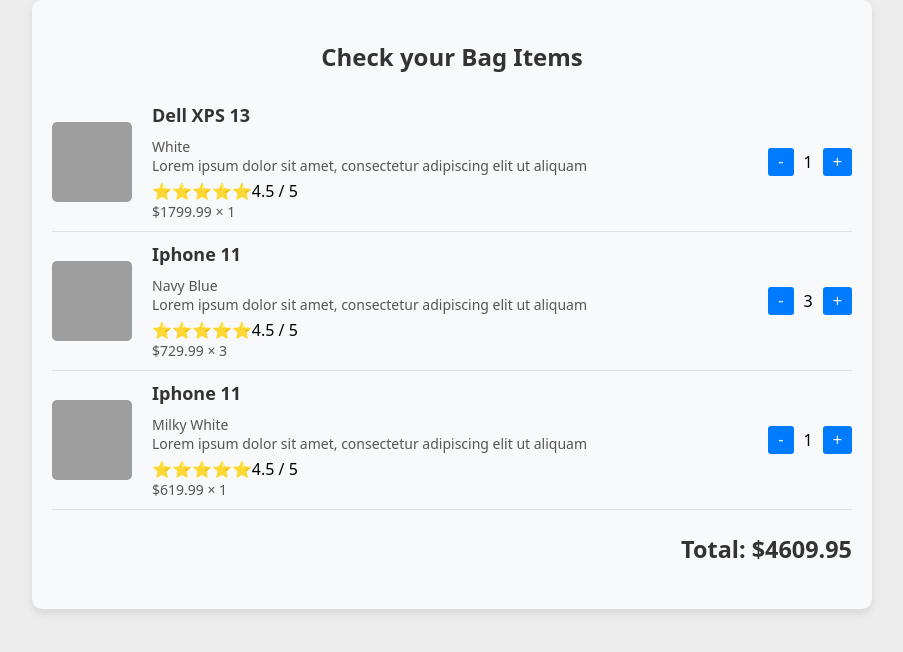
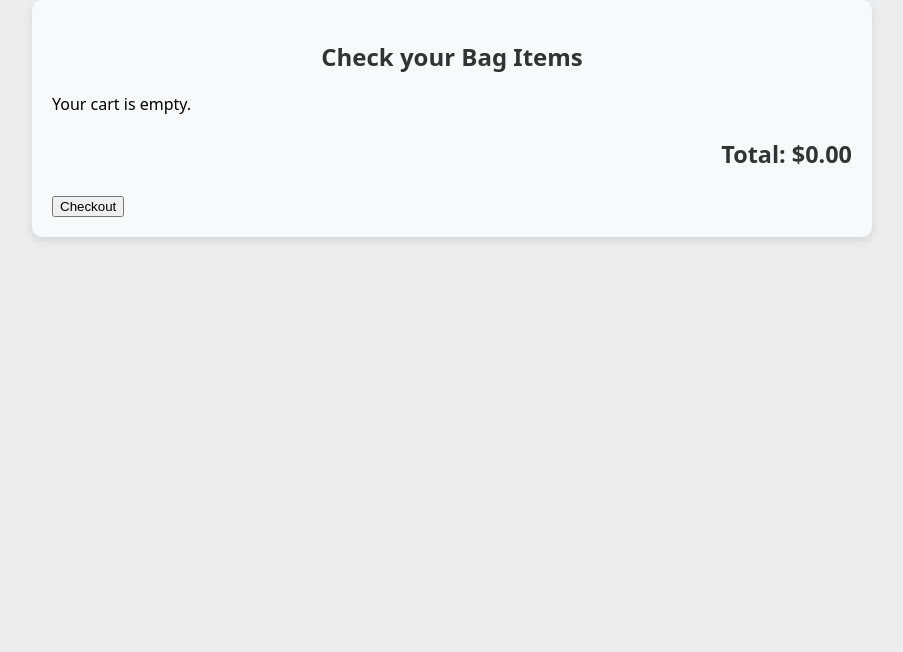
Before and after one commit to LindseyM23/ecommerce-project, a React (Create React App) app: page /cart in a window 1280 px wide. Shown: the top 652 px of the page, without its empty margins (188-1091 px from the left). Built offline with nearby package versions, Linux system fonts and the light colour scheme; grey boxes are pictures that could not be loaded.

Commit message:
i fixed so product to show on the cart

```diff
--- a/src/pages/CartPage.jsx
+++ b/src/pages/CartPage.jsx
@@ -1,74 +1,51 @@
-import React, { useState } from 'react';
-import './CartPage.css';
+import React from 'react';
+import { useDispatch, useSelector } from 'react-redux';
+import { addItem, removeFromCart } from '../redux/slices/cartSlice';
+import '../styles/CartPage.css';
+import '../components/SideBar.jsx';
 
-// CartItem component to display each item in the cart
-const CartItem = ({ item, onUpdateQuantity }) => {
-  const { id, name, color, image, price, quantity, rating, description } = item;
-
+const CartItem = ({ item, onUpdateQuantity, onRemove }) => {
   return (
     <div className="cart-item">
-      <img src={image} alt={name} className="item-image" />
       <div className="item-details">
-        <h3>{name}</h3>
-        <p>{color}</p>
-        <p>{description}</p>
+        <h3>{item.name}</h3>
+        <img
+          className="cart-item-image"
+          src={item.image || 'path_to_placeholder_image.png'}
+          alt={item.name}
+          onError={(e) => { e.target.src = 'path_to_placeholder_image.png'; }}
+        />
         <div className="item-rating">
-          <span>⭐️⭐️⭐️⭐️⭐️{rating} / 5</span>
+          <span>⭐⭐⭐⭐⭐ {item.rating} 4/ 5</span>
         </div>
-        <p>${price.toFixed(2)} × {quantity}</p>
-      </div>
-      <div className="item-quantity">
-        <button onClick={() => onUpdateQuantity(id, Math.max(0, quantity - 1))}>-</button>
-        <span>{quantity}</span>
-        <button onClick={() => onUpdateQuantity(id, quantity + 1)}>+</button>
+        <div className="item-quantity">
+          <button onClick={() => onUpdateQuantity(item.id, item.quantity - 1)} disabled={item.quantity <= 1}>-</button>
+          <span>{item.quantity}</span>
+          <button onClick={() => onUpdateQuantity(item.id, item.quantity + 1)}>+</button>
+        </div>
+        <button onClick={() => onRemove(item.id)}>Remove</button>
       </div>
     </div>
   );
 };
 
-// Main Cart component to manage the cart state and render CartItems
-const Cart = () => {
-  const [cartItems, setCartItems] = useState([
-    {
-      id: 1,
-      name: 'Dell XPS 13',
-      color: 'White',
-      description: 'Lorem ipsum dolor sit amet, consectetur adipiscing elit ut aliquam',
-      image: `${process.env.PUBLIC_URL}/assets/Image11.png`,
-      price: 1799.99,
-      quantity: 1,
-      rating: 4.5,
-    },
-    {
-      id: 2,
-      name: 'Iphone 11',
-      color: 'Navy Blue',
-      description: 'Lorem ipsum dolor sit amet, consectetur adipiscing elit ut aliquam',
-      image: `${process.env.PUBLIC_URL}/assets/Image9.png`,
-      price: 729.99,
-      quantity: 3,
-      rating: 4.5,
-    },
-    {
-      id: 3,
-      name: 'Iphone 11',
-      color: 'Milky White',
-      description: 'Lorem ipsum dolor sit amet, consectetur adipiscing elit ut aliquam',
-      image: `${process.env.PUBLIC_URL}/assets/Image9.png`,
-      price: 619.99,
-      quantity: 1,
-      rating: 4.5,
-    },
-  ]);
+const CartPage = () => {
+  const cartItems = useSelector((state) => state.cart.cartItems);
+  const dispatch = useDispatch();
 
-  // Function to update the quantity of an item in the cart
   const handleUpdateQuantity = (id, newQuantity) => {
-    setCartItems((prevItems) =>
-      prevItems.map((item) =>
-        item.id === id ? { ...item, quantity: newQuantity } : item
-      )
-    );
+    if (newQuantity < 1) return; // Prevent quantity from going below 1
+    dispatch(addItem({ id, quantity: newQuantity })); // Use addItem action correctly
   };
+
+  const handleRemoveItem = (id) => {
+    dispatch(removeFromCart({ id }));
+  };
+
+  const totalPrice = cartItems.reduce(
+    (acc, item) => acc + (item.price * item.quantity || 0),
+    0
+  ).toFixed(2);
 
   return (
     <div className="cart-container">
@@ -77,14 +54,20 @@
         <p>Your cart is empty.</p>
       ) : (
         cartItems.map((item) => (
-          <CartItem key={item.id} item={item} onUpdateQuantity={handleUpdateQuantity} />
+          <CartItem
+            key={item.id}
+            item={item}
+            onUpdateQuantity={handleUpdateQuantity}
+            onRemove={handleRemoveItem}
+          />
         ))
       )}
       <div className="cart-total">
-        <h3>Total: ${cartItems.reduce((acc, item) => acc + item.price * item.quantity, 0).toFixed(2)}</h3>
+        <h3>Total: ${totalPrice}</h3>
       </div>
+      <button className="checkout-button">Checkout</button>
     </div>
   );
 };
 
-export default Cart;
+export default CartPage;
```
